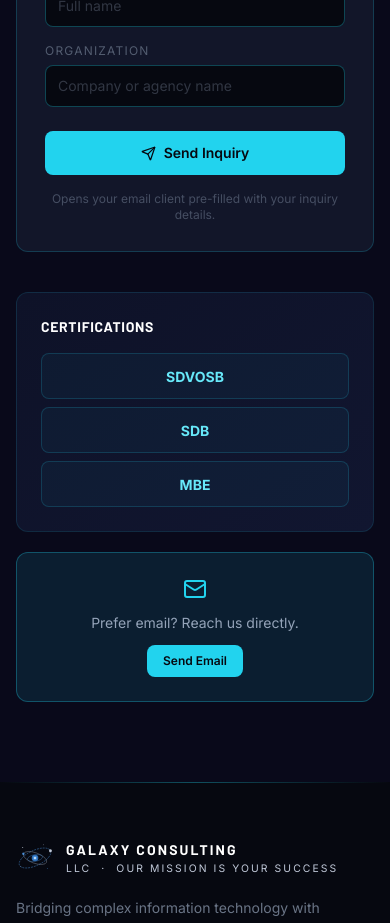
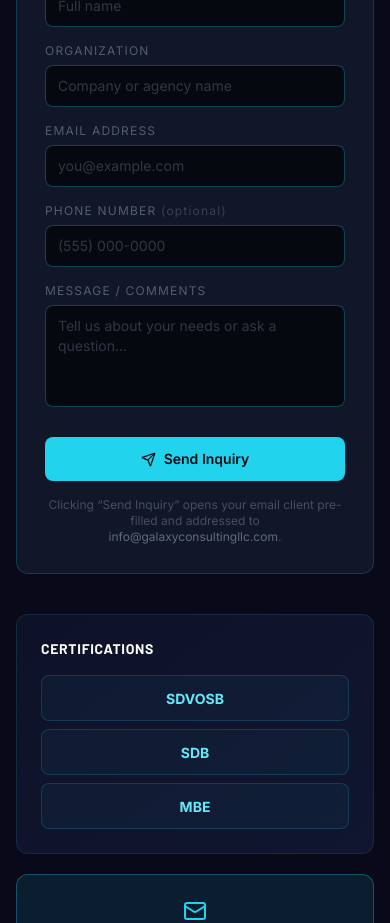
Before and after one commit to gwcusa/galaxy-consulting, a Next.js app: page /contact in a window 390 px wide. Shown: the part 1460-2383 px from the top of the page. Built offline with nearby package versions, Linux system fonts and the light colour scheme.

Commit message:
Add email, phone, and message fields to contact form
All six fields (topic, name, org, email, phone, message) are now included
in the mailto body pre-addressed to info@galaxyconsultingllc.com.

Co-Authored-By: Claude Sonnet 4.6 <noreply@anthropic.com>

```diff
--- a/src/components/ContactForm.tsx
+++ b/src/components/ContactForm.tsx
@@ -1,7 +1,7 @@
 'use client';
 
 import { useState } from 'react';
-import { Send, Building2 } from 'lucide-react';
+import { Send } from 'lucide-react';
 
 interface Props {
   reasons: string[];
@@ -10,15 +10,27 @@ interface Props {
 
 export default function ContactForm({ reasons, defaultTopic }: Props) {
   const firstCmmc = reasons.find((r) => r.toLowerCase().includes('cmmc')) ?? reasons[0];
-  const [topic, setTopic] = useState(defaultTopic ?? firstCmmc);
-  const [name, setName]   = useState('');
-  const [org, setOrg]     = useState('');
+  const [topic,   setTopic]   = useState(defaultTopic ?? firstCmmc);
+  const [name,    setName]    = useState('');
+  const [org,     setOrg]     = useState('');
+  const [email,   setEmail]   = useState('');
+  const [phone,   setPhone]   = useState('');
+  const [message, setMessage] = useState('');
 
   const subject = encodeURIComponent(`Galaxy Consulting Inquiry — ${topic}`);
-  const body    = encodeURIComponent(
-    `Name: ${name || '[Your Name]'}\nOrganization: ${org || '[Your Organization]'}\nTopic: ${topic}\n\nMessage:\n`
+  const body = encodeURIComponent(
+    [
+      `Name: ${name || '[Your Name]'}`,
+      `Organization: ${org || '[Your Organization]'}`,
+      `Email: ${email || '[Your Email]'}`,
+      `Phone: ${phone || '[Your Phone]'}`,
+      `Topic: ${topic}`,
+      ``,
+      `Message:`,
+      message || '[Your Message]',
+    ].join('\n')
   );
-  const mailto  = `mailto:info@galaxyconsultingllc.com?subject=${subject}&body=${body}`;
+  const mailto = `mailto:info@galaxyconsultingllc.com?subject=${subject}&body=${body}`;
 
   return (
     <div className="bg-card-alt rounded-xl p-7 border border-blue-accent/20 mt-6">
@@ -27,7 +39,7 @@ export default function ContactForm({ reasons, defaultTopic }: Props) {
       </h3>
 
       <div className="space-y-4">
-        {/* Topic Dropdown */}
+        {/* Topic */}
         <div>
           <label className="block text-xs text-silver/50 uppercase tracking-widest mb-1.5" style={{ fontFamily: 'var(--font-inter)' }}>
             Inquiry Topic
@@ -74,6 +86,51 @@ export default function ContactForm({ reasons, defaultTopic }: Props) {
           />
         </div>
 
+        {/* Email */}
+        <div>
+          <label className="block text-xs text-silver/50 uppercase tracking-widest mb-1.5" style={{ fontFamily: 'var(--font-inter)' }}>
+            Email Address
+          </label>
+          <input
+            type="email"
+            value={email}
+            onChange={(e) => setEmail(e.target.value)}
+            placeholder="you@example.com"
+            className="w-full bg-navy border border-blue-accent/30 text-silver text-sm rounded-lg px-3 py-2.5 placeholder-silver/30 focus:outline-none focus:border-blue-accent transition-colors"
+            style={{ fontFamily: 'var(--font-inter)' }}
+          />
+        </div>
+
+        {/* Phone */}
+        <div>
+          <label className="block text-xs text-silver/50 uppercase tracking-widest mb-1.5" style={{ fontFamily: 'var(--font-inter)' }}>
+            Phone Number <span className="normal-case text-silver/30">(optional)</span>
+          </label>
+          <input
+            type="tel"
+            value={phone}
+            onChange={(e) => setPhone(e.target.value)}
+            placeholder="(555) 000-0000"
+            className="w-full bg-navy border border-blue-accent/30 text-silver text-sm rounded-lg px-3 py-2.5 placeholder-silver/30 focus:outline-none focus:border-blue-accent transition-colors"
+            style={{ fontFamily: 'var(--font-inter)' }}
+          />
+        </div>
+
+        {/* Message */}
+        <div>
+          <label className="block text-xs text-silver/50 uppercase tracking-widest mb-1.5" style={{ fontFamily: 'var(--font-inter)' }}>
+            Message / Comments
+          </label>
+          <textarea
+            value={message}
+            onChange={(e) => setMessage(e.target.value)}
+            placeholder="Tell us about your needs or ask a question..."
+            rows={4}
+            className="w-full bg-navy border border-blue-accent/30 text-silver text-sm rounded-lg px-3 py-2.5 placeholder-silver/30 focus:outline-none focus:border-blue-accent transition-colors resize-none"
+            style={{ fontFamily: 'var(--font-inter)' }}
+          />
+        </div>
+
         {/* Submit */}
         <a
           href={mailto}
@@ -85,7 +142,8 @@ export default function ContactForm({ reasons, defaultTopic }: Props) {
         </a>
 
         <p className="text-xs text-silver/40 text-center" style={{ fontFamily: 'var(--font-inter)' }}>
-          Opens your email client pre-filled with your inquiry details.
+          Clicking &ldquo;Send Inquiry&rdquo; opens your email client pre-filled and addressed to{' '}
+          <span className="text-silver/60">info@galaxyconsultingllc.com</span>.
         </p>
       </div>
     </div>
```
